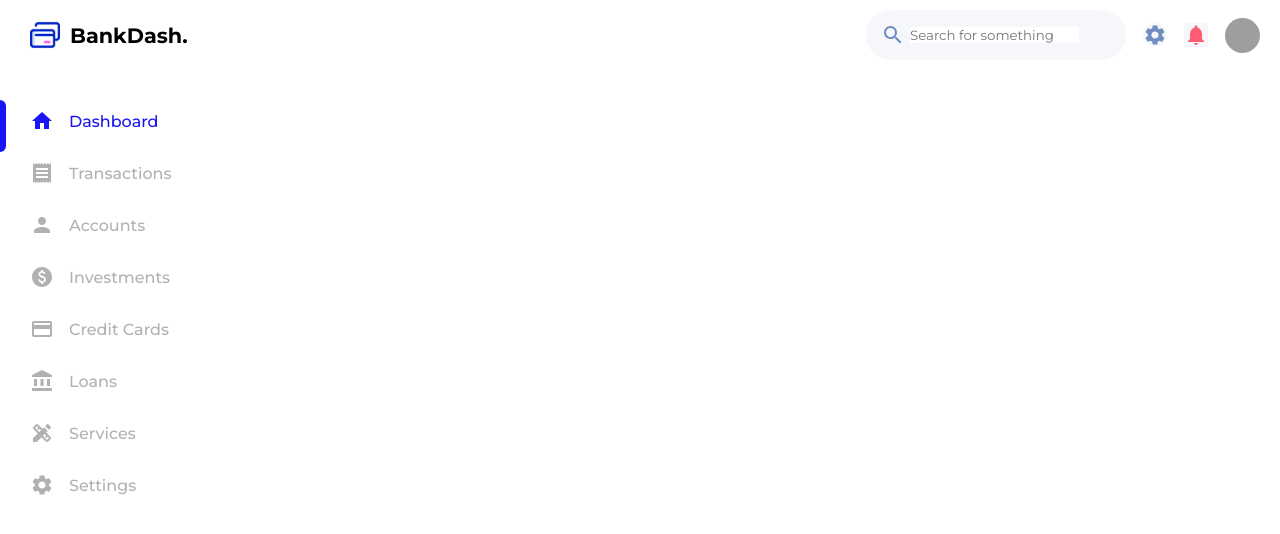
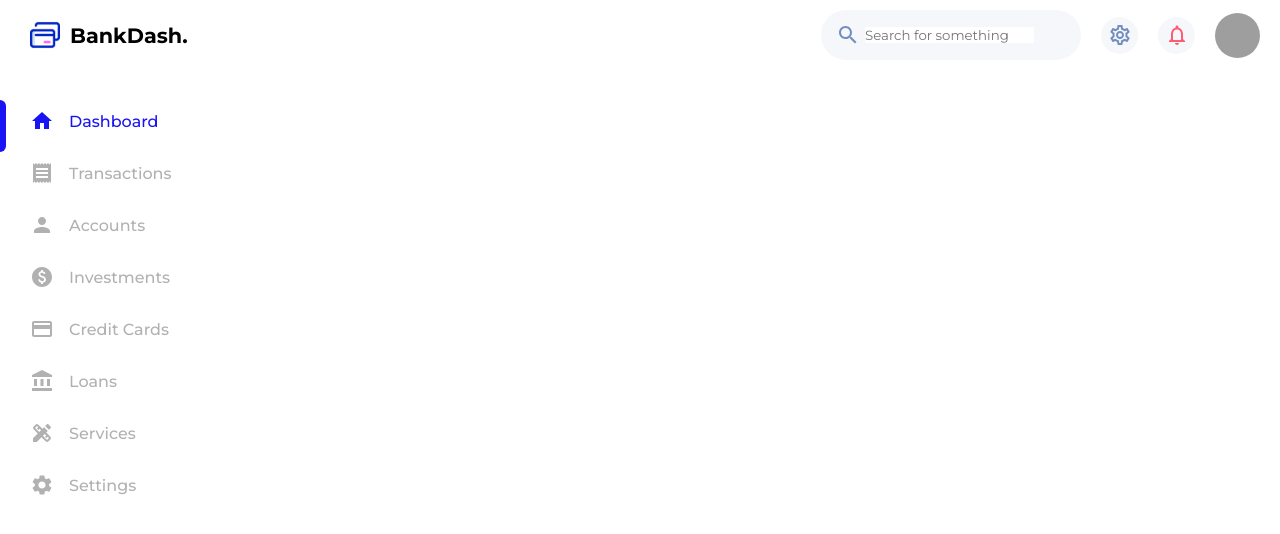
Before and after one commit to MAHMAD6/Professional-Dashboard__React, a React (Create React App) app: page / in a window 1280 px wide. Shown: the top 534 px of the page. Built offline with nearby package versions, Linux system fonts and the light colour scheme; grey boxes are pictures that could not be loaded.

Commit message:
updated navbar component

```diff
--- a/src/components/navbar/navbar.css
+++ b/src/components/navbar/navbar.css
@@ -29,7 +29,7 @@
 .rightSideWrapper {
   display: flex;
   align-items: center;
-  gap: 17px;
+  gap: 20px;
 }
 
 .searchBox {
@@ -57,21 +57,26 @@
 }
 
 .settingsIcon {
+  color: #718ebf;
+}
+.iconWrapper {
+  height: 37px;
+  width: 37px;
+  border-radius: 50%;
   background-color: #f5f7fa;
   cursor: pointer;
-  border-radius: 50%;
-  color: #718ebf;
+  display: flex;
+  align-items: center;
+  justify-content: center;
 }
 
 .notificationsIcon {
-  cursor: pointer;
-  background-color: #f5f7fa;
   color: #fe5c73;
 }
 
 .userProfileIcon {
   cursor: pointer;
-  height: 35px;
-  width: 35px;
+  height: 45px;
+  width: 45px;
   border-radius: 50%;
 }
--- a/src/components/navbar/navbar.jsx
+++ b/src/components/navbar/navbar.jsx
@@ -1,5 +1,5 @@
 import './navbar.css'
-import { Search, Settings, Notifications } from '@mui/icons-material';
+import { Search, Settings, Notifications, SettingsOutlined, NotificationsOutlined } from '@mui/icons-material';
 
 export default function Navbar() {
   return (
@@ -13,8 +13,12 @@ export default function Navbar() {
           <Search className='searchIcon' />
           <input className='searchInput' type='search' placeholder='Search for something' />
         </div>
-        <Settings className='settingsIcon' />
-        <Notifications className='notificationsIcon' />
+        <div className="iconWrapper">
+          <SettingsOutlined className='settingsIcon' />
+        </div>
+        <div className="iconWrapper">
+          <NotificationsOutlined className='notificationsIcon' />
+        </div>
         <img className='userProfileIcon' src='https://i.pinimg.com/736x/12/05/9c/12059cfc3ebd75a318de3c257aca5971.jpg' alt='userProfile' />
       </div>
     </div>
```
